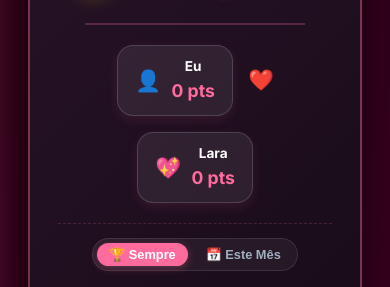
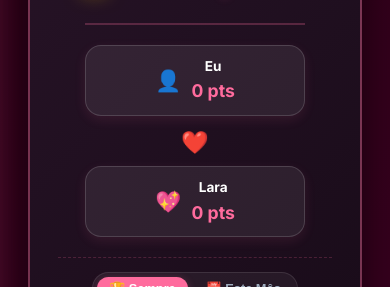
Before and after one commit to Canito6/Amor, a React (Vite) app in the folder frontend/: page /jogos in a window 390 px wide. Shown: the part 393-680 px from the top of the page. Built offline with nearby package versions, Linux system fonts and the light colour scheme; no server answers; sample sign-in values are in the browser's storage.

Commit message:
fix(ui): center heart connector vertically between partner score pills on mobile

```diff
--- a/frontend/src/pages/fun/jogos/Jogos.module.css
+++ b/frontend/src/pages/fun/jogos/Jogos.module.css
@@ -183,7 +183,7 @@
 }
 
 .heartConnector {
-  font-size: 1.2rem;
+  font-size: 1.3rem;
   animation: heartPulse 1.5s infinite ease-in-out;
 }
 
@@ -279,8 +279,19 @@
     height: 2px;
   }
   .partnersPointsContainer {
-    flex-wrap: wrap;
+    flex-direction: column;
+    align-items: center;
     justify-content: center;
+    width: 100%;
+    gap: 0.4rem;
+  }
+  .userPointPill {
+    width: 100%;
+    max-width: 220px;
+    justify-content: center;
+  }
+  .heartConnector {
+    margin: 2px 0;
   }
   .bannerFooterBar {
     justify-content: center;
```
